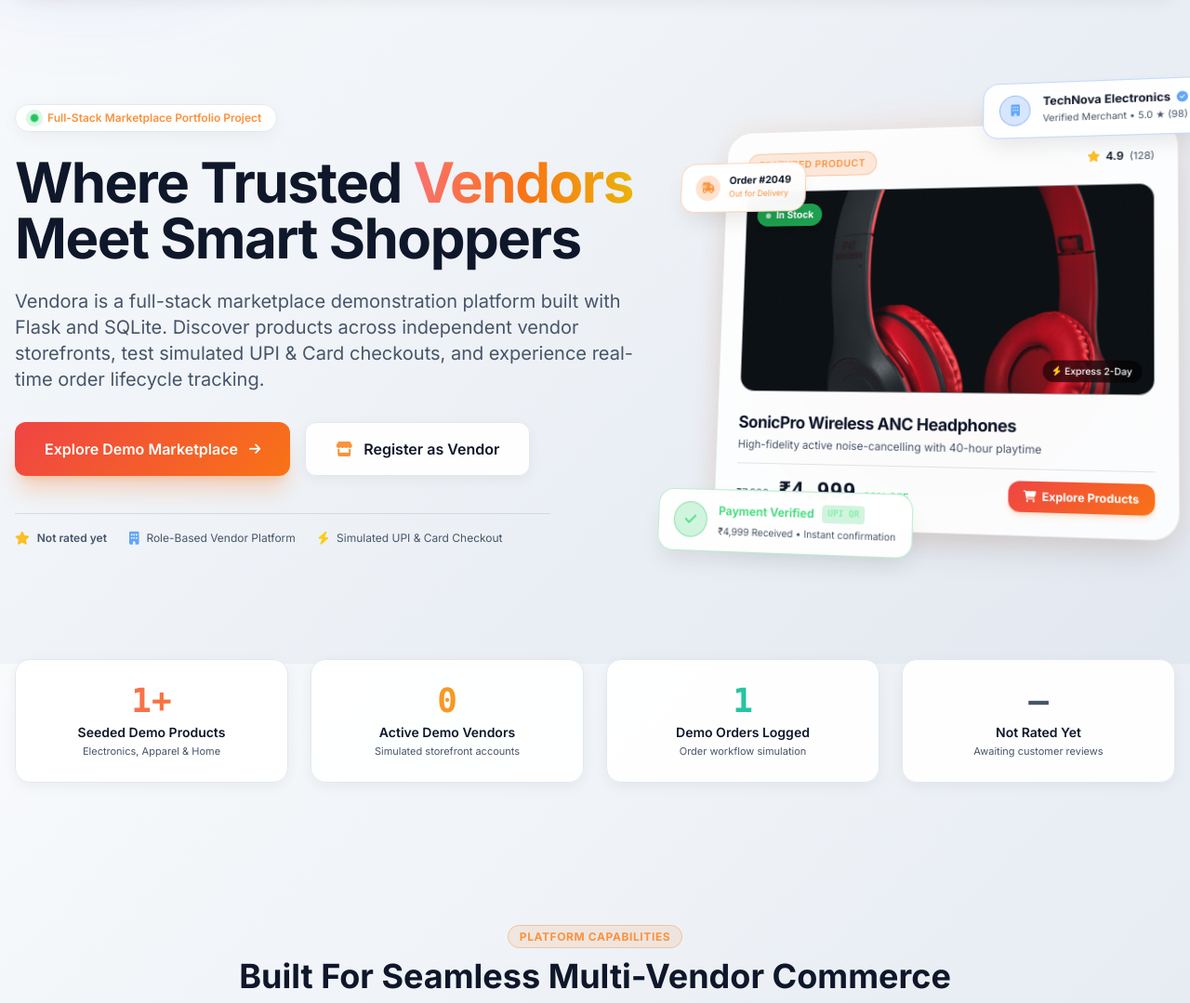
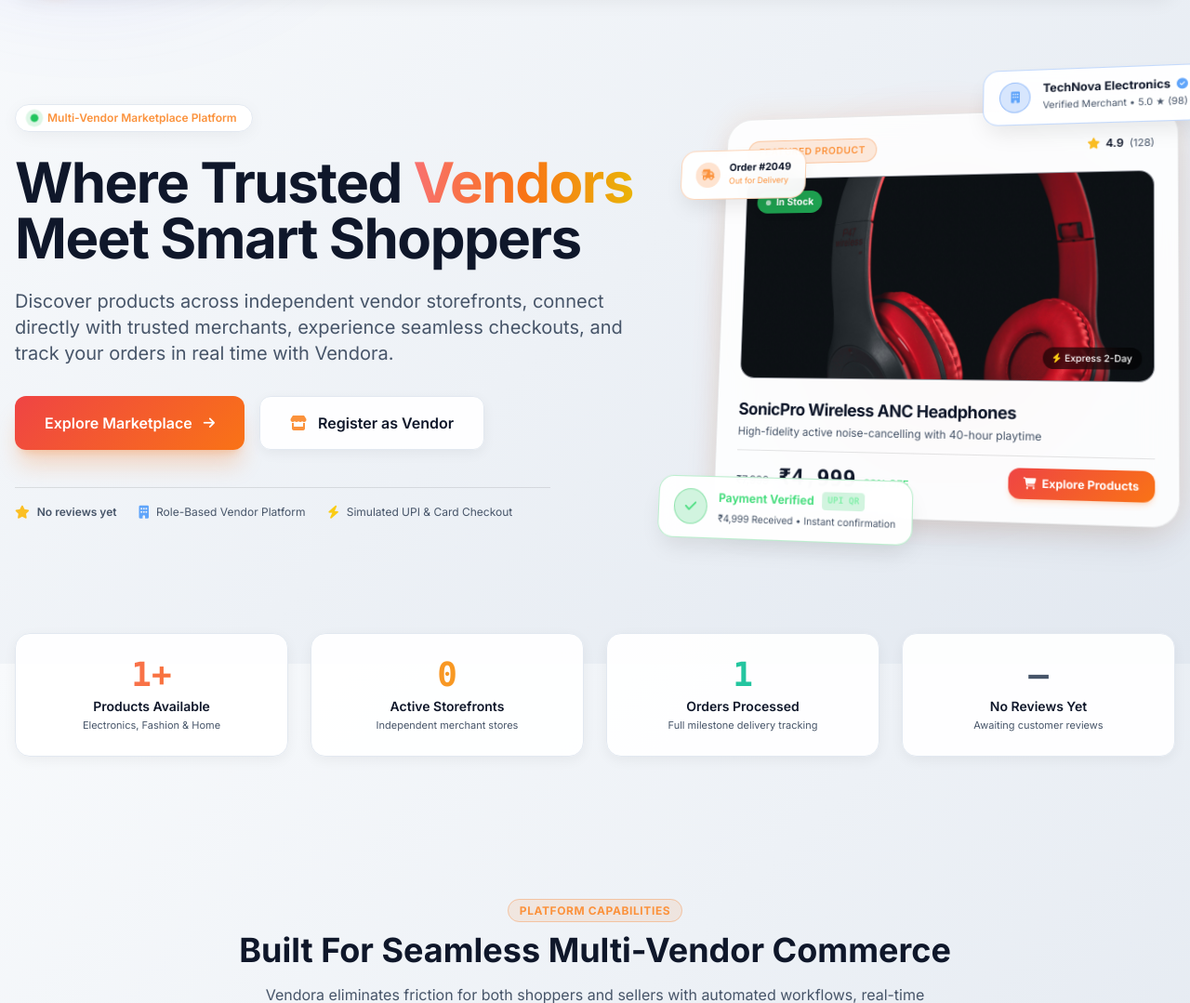
Before and after one commit to Pavanrajn111/Vendora, a Flask app: page / in a window 1280 px wide; the page is wider, and only the part inside the window is pictured. Shown: the part 86-1165 px from the top of that part at 93% size. Run offline with Flask 3, Linux system fonts and the light colour scheme; tables that the repository leaves empty hold one stand-in row (values such as "Sample post"); some libraries are stand-ins or nearby versions.

Commit message:
polish(content): streamline professional marketplace terminology and remove excessive demo labels

```diff
--- a/templates/base.html
+++ b/templates/base.html
@@ -119,7 +119,7 @@
     </button>
     {% endif %}
 
-    <!-- Shared Platform & Portfolio Footer -->
+    <!-- Platform Footer -->
     <footer class="glass-panel mt-auto py-12 border-t border-glass">
         <div class="container mx-auto px-4">
             <div class="grid grid-cols-1 md:grid-cols-4 gap-8 mb-10">
@@ -132,11 +132,11 @@
                         <span class="bg-clip-text text-transparent bg-gradient-to-r from-red-400 to-orange-500">Vendora</span>
                     </div>
                     <p class="text-xs text-muted leading-relaxed max-w-md">
-                        Vendora — Vendor & Customer Marketplace Platform. A full-stack Flask + SQLite portfolio project demonstrating role-based multi-vendor commerce, simulated UPI & Card checkouts, and order lifecycle management.
+                        Vendora — Vendor & Customer Marketplace Platform. A modern commerce solution connecting independent vendor storefronts with customers, featuring secure payments and real-time order tracking.
                     </p>
                     <div class="inline-flex items-center gap-2 px-3 py-1 rounded-full glass-panel text-[11px] text-orange-400 border border-orange-500/25">
-                        <i class="fa-solid fa-code-branch"></i>
-                        <span>Portfolio Marketplace Demo Project</span>
+                        <i class="fa-solid fa-store"></i>
+                        <span>Multi-Vendor Commerce Platform</span>
                     </div>
                 </div>
 
@@ -171,7 +171,7 @@
 
             <!-- Bottom Line -->
             <div class="pt-6 border-t border-glass flex flex-col sm:flex-row justify-between items-center gap-4 text-xs text-muted">
-                <p>&copy; 2026 Vendora. Built as an open-source portfolio marketplace project under MIT License.</p>
+                <p>&copy; 2026 Vendora. All rights reserved.</p>
                 <div class="flex items-center gap-4">
                     <a href="https://github.com/Pavanrajn111/Vendora" target="_blank" rel="noopener noreferrer" class="hover:text-orange-400 transition-colors flex items-center gap-1.5">
                         <i class="fa-brands fa-github text-sm"></i>
--- a/templates/index.html
+++ b/templates/index.html
@@ -58,7 +58,7 @@
             <!-- Live Status Pill -->
             <div class="inline-flex items-center gap-2.5 px-4 py-1.5 rounded-full glass-panel border border-orange-500/30 text-xs font-semibold text-orange-400 mb-6 slide-up shadow-sm">
                 <span class="pulsing-dot"></span>
-                <span>Full-Stack Marketplace Portfolio Project</span>
+                <span>Multi-Vendor Marketplace Platform</span>
             </div>
 
             <!-- Main Heading -->
@@ -68,7 +68,7 @@
 
             <!-- Supporting Paragraph -->
             <p class="text-lg sm:text-xl text-muted font-normal leading-relaxed mb-8 max-w-2xl slide-up" style="animation-delay: 0.2s">
-                Vendora is a full-stack marketplace demonstration platform built with Flask and SQLite. Discover products across independent vendor storefronts, test simulated UPI & Card checkouts, and experience real-time order lifecycle tracking.
+                Discover products across independent vendor storefronts, connect directly with trusted merchants, experience seamless checkouts, and track your orders in real time with Vendora.
             </p>
 
             <!-- CTA Button Row -->
@@ -84,7 +84,7 @@
                     </a>
                 {% else %}
                     <a href="/login" class="btn-glow px-8 py-4 rounded-xl font-semibold text-base text-white shadow-xl shadow-orange-500/25 flex items-center justify-center gap-3 group">
-                        <span>Explore Demo Marketplace</span>
+                        <span>Explore Marketplace</span>
                         <i class="fa-solid fa-arrow-right text-sm group-hover:translate-x-1 transition-transform"></i>
                     </a>
                     <a href="/register" class="glass-card hover:bg-white/10 px-8 py-4 rounded-xl font-semibold text-base text-main border border-glass flex items-center justify-center gap-3 transition-colors">
@@ -101,9 +101,9 @@
                         <i class="fa-solid fa-star"></i>
                     </div>
                     {% if avg_rating %}
-                        <span class="font-semibold text-main">{{ avg_rating }}/5 Demo Rating</span>
+                        <span class="font-semibold text-main">{{ avg_rating }}/5 Customer Rating</span>
                     {% else %}
-                        <span class="font-semibold text-muted">Not rated yet</span>
+                        <span class="font-semibold text-muted">No reviews yet</span>
                     {% endif %}
                 </div>
                 <div class="flex items-center gap-2">
@@ -255,30 +255,30 @@
 
         <div class="glass-card p-6 rounded-2xl text-center border border-glass">
             <p class="text-3xl sm:text-4xl font-black text-transparent bg-clip-text bg-gradient-to-r from-red-400 to-orange-500 font-mono mb-1">{{ product_count }}+</p>
-            <p class="text-xs sm:text-sm font-semibold text-main">Seeded Demo Products</p>
-            <p class="text-[11px] text-muted mt-0.5">Electronics, Apparel & Home</p>
+            <p class="text-xs sm:text-sm font-semibold text-main">Products Available</p>
+            <p class="text-[11px] text-muted mt-0.5">Electronics, Fashion & Home</p>
         </div>
 
         <div class="glass-card p-6 rounded-2xl text-center border border-glass">
             <p class="text-3xl sm:text-4xl font-black text-transparent bg-clip-text bg-gradient-to-r from-orange-400 to-amber-500 font-mono mb-1">{{ vendor_count }}</p>
-            <p class="text-xs sm:text-sm font-semibold text-main">Active Demo Vendors</p>
-            <p class="text-[11px] text-muted mt-0.5">Simulated storefront accounts</p>
+            <p class="text-xs sm:text-sm font-semibold text-main">Active Storefronts</p>
+            <p class="text-[11px] text-muted mt-0.5">Independent merchant stores</p>
         </div>
 
         <div class="glass-card p-6 rounded-2xl text-center border border-glass">
             <p class="text-3xl sm:text-4xl font-black text-transparent bg-clip-text bg-gradient-to-r from-emerald-400 to-teal-500 font-mono mb-1">{{ order_count }}</p>
-            <p class="text-xs sm:text-sm font-semibold text-main">Demo Orders Logged</p>
-            <p class="text-[11px] text-muted mt-0.5">Order workflow simulation</p>
+            <p class="text-xs sm:text-sm font-semibold text-main">Orders Processed</p>
+            <p class="text-[11px] text-muted mt-0.5">Full milestone delivery tracking</p>
         </div>
 
         <div class="glass-card p-6 rounded-2xl text-center border border-glass">
             {% if avg_rating %}
                 <p class="text-3xl sm:text-4xl font-black text-transparent bg-clip-text bg-gradient-to-r from-indigo-400 to-cyan-500 font-mono mb-1">{{ avg_rating }}★</p>
-                <p class="text-xs sm:text-sm font-semibold text-main">Average Demo Rating</p>
-                <p class="text-[11px] text-muted mt-0.5">Derived from seeded reviews</p>
+                <p class="text-xs sm:text-sm font-semibold text-main">Customer Rating</p>
+                <p class="text-[11px] text-muted mt-0.5">Based on authentic buyer reviews</p>
             {% else %}
                 <p class="text-3xl sm:text-4xl font-black text-muted font-mono mb-1">—</p>
-                <p class="text-xs sm:text-sm font-semibold text-main">Not Rated Yet</p>
+                <p class="text-xs sm:text-sm font-semibold text-main">No Reviews Yet</p>
                 <p class="text-[11px] text-muted mt-0.5">Awaiting customer reviews</p>
             {% endif %}
         </div>
@@ -598,7 +598,7 @@
                 Ready to Experience <span class="text-transparent bg-clip-text bg-gradient-to-r from-red-400 via-orange-500 to-yellow-500">Vendora</span>?
             </h2>
             <p class="text-base sm:text-lg text-muted mb-8 leading-relaxed">
-                Explore a full-stack marketplace platform built to demonstrate real-world customer, vendor, and order management workflows.
+                Discover curated products, connect with verified vendor storefronts, and manage your complete marketplace experience.
             </p>
             <div class="flex flex-col sm:flex-row justify-center gap-4">
                 {% if session.get('user') %}
--- a/templates/payment_card.html
+++ b/templates/payment_card.html
@@ -65,7 +65,7 @@
             </button>
             <a href="/payments" class="flex-1 py-3 rounded-xl font-medium text-center border border-glass text-muted hover:bg-overlay transition-colors">Cancel payment</a>
         </div>
-        <p class="text-[11px] text-muted text-center">Demo checkout — card details are validated but not stored (only last 4 digits are saved for your history).</p>
+        <p class="text-[11px] text-muted text-center">Secure checkout — card details are verified with Luhn validation (only last 4 digits are recorded).</p>
     </form>
 </div>
 {% endblock %}
```
Also changed, not shown: tests/test_vendora.py (+3 -2 lines).
